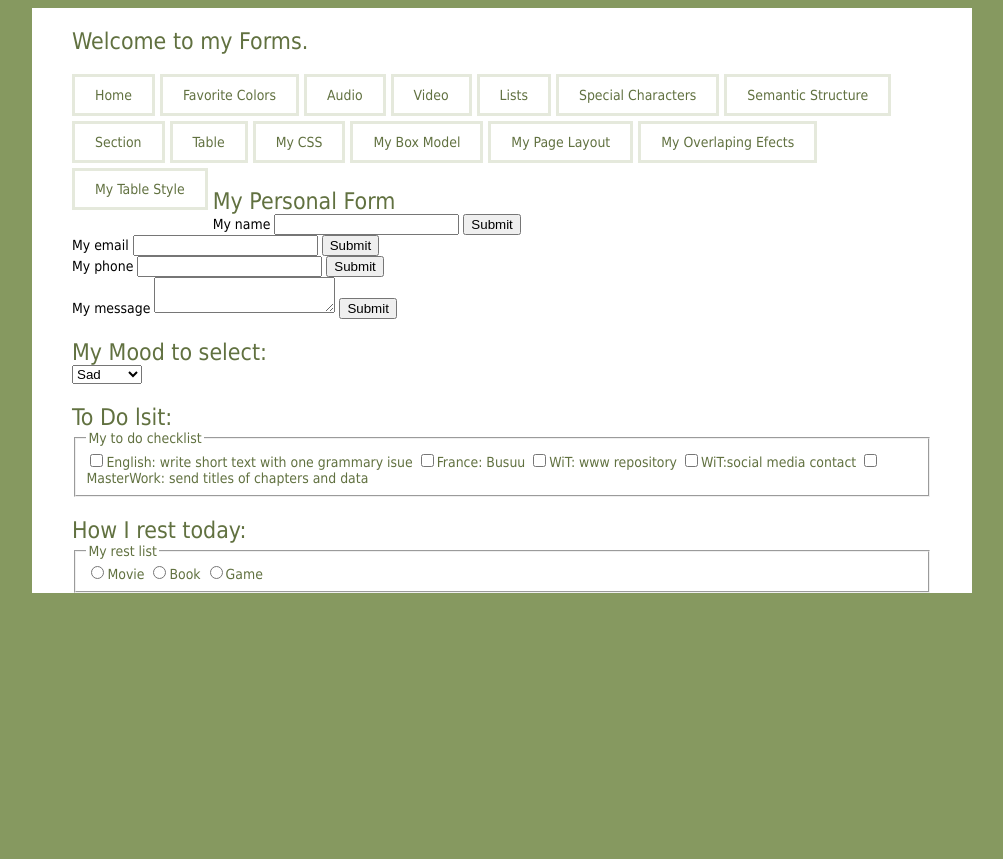
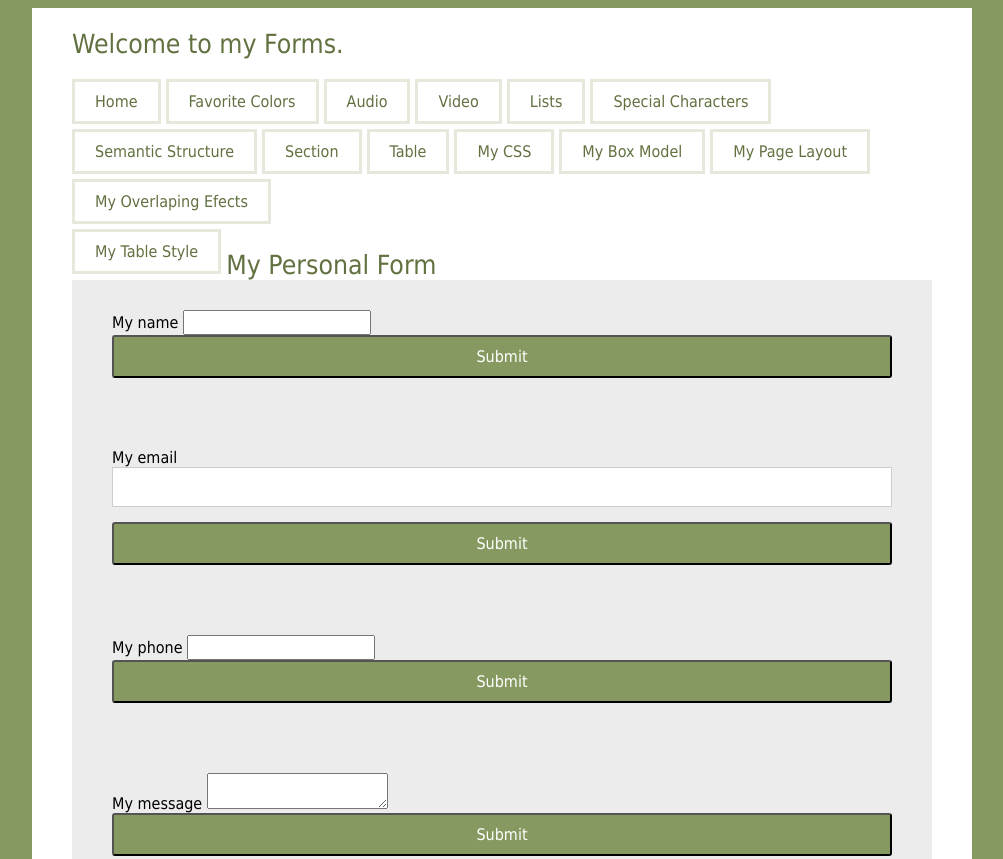
Before and after one commit to biern-j/css-style-practice, a plain HTML site: page myForm.html in a window 1280 px wide. Shown: the top 859 px of the page, without its empty margins (138-1141 px from the left). Before the commit the page ends 800 px from the top, so only its background shows below. Drawn offline with Linux system fonts and the light colour scheme.

Commit message:
Set style for form

```diff
--- a/css/globalStyle.css
+++ b/css/globalStyle.css
@@ -5,7 +5,6 @@ html {
 /* set font for all paragraphs */
 body {
   font-family: Tahoma, sans-serif;
-  font-size: 87%;
 }
 
 img {
@@ -216,3 +215,75 @@ table.quotes-tab tr :nth-child(3) {
   text-align: center;
 }
 /* TABLE STYLE END */
+
+/* FORM STYLE START */
+
+form {
+  background-color: #ececec;
+  padding: 30px 40px;
+}
+
+/* Element is hidden, but browser can access a field */
+.label-hidden {
+  position: absolute;
+  width: 0;
+  height: 0;
+  overflow: hidden;
+  visibility: hidden;
+}
+
+input,
+select {
+  font-family: Tahoma, sans-serif;
+  font-size: 100%;
+}
+
+select {
+  -webkit-appearance: none;
+  -webkit-border-radius: 0;
+  border-radius: 0;
+}
+
+input[type="password"],
+input[type="email"],
+select {
+  width: 100%;
+  display: block;
+  box-sizing: border-box;
+  padding: 0 10px;
+  height: 40px;
+  margin-bottom: 15px;
+  border: 1px solid #cdcdcd;
+}
+
+input[type="password"]:focus,
+input[type="email"]:focus {
+  border: 1px solid #869960;
+  box-shadow: inset 2px 2px 2px rgba(0, 0, 0, 0.13);
+  outline: none;
+}
+
+input[type="submit"] {
+  width: 100%;
+  display: block;
+  box-sizing: border-box;
+  padding: 10px 0;
+  margin-bottom: 10px;
+  border-radius: 3px;
+  background-color: #869960;
+  color: #fff;
+  outline: none;
+}
+
+input[type="submit"]:hover,
+input[type="submit"]:focus {
+  border: 1px solid #535e38;
+  background-color: #798a56;
+}
+
+.checkbox-text {
+  font-size: 85%;
+  color: #777;
+}
+
+/* FORM STYLE END */
```
Also changed, not shown: index.html (+1 -0 lines), myFormStyle.html (added, +92 -0 lines).
